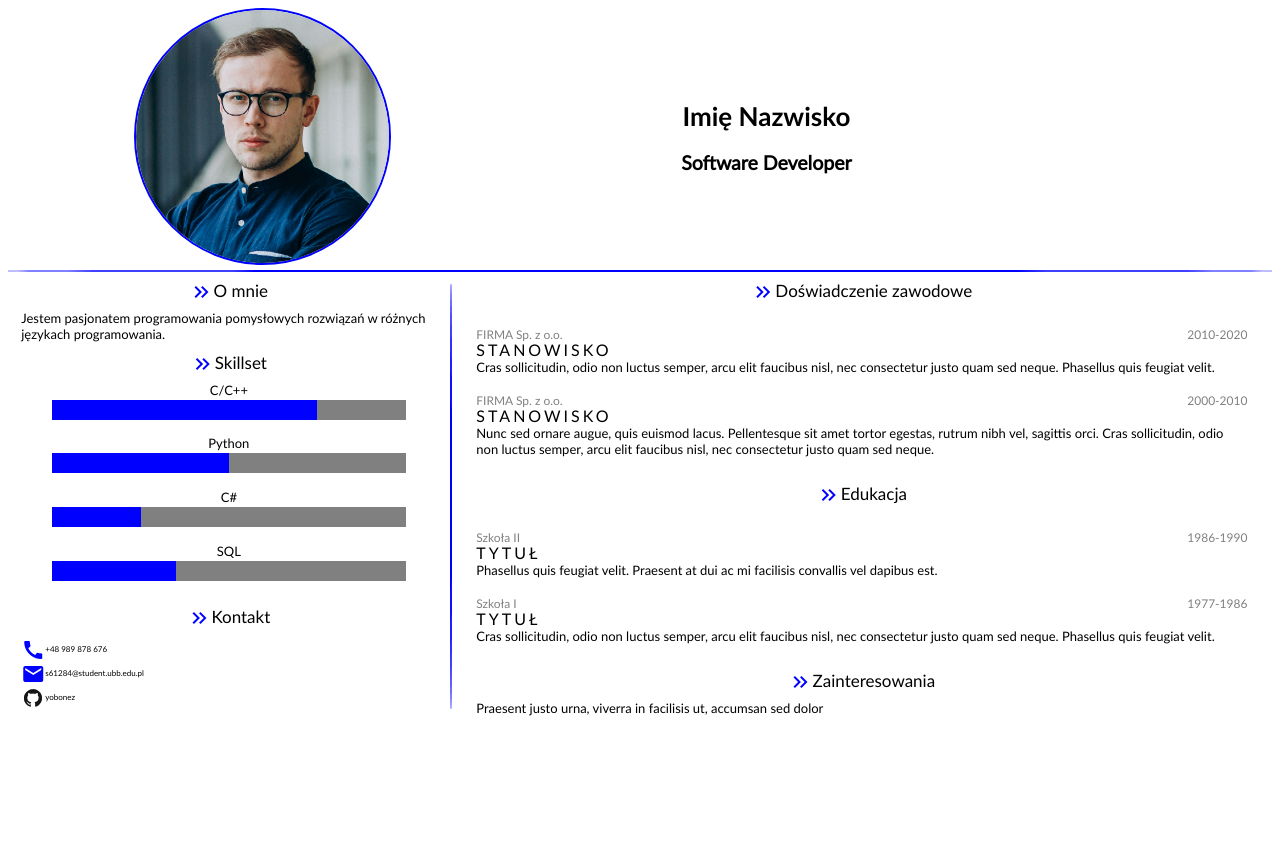
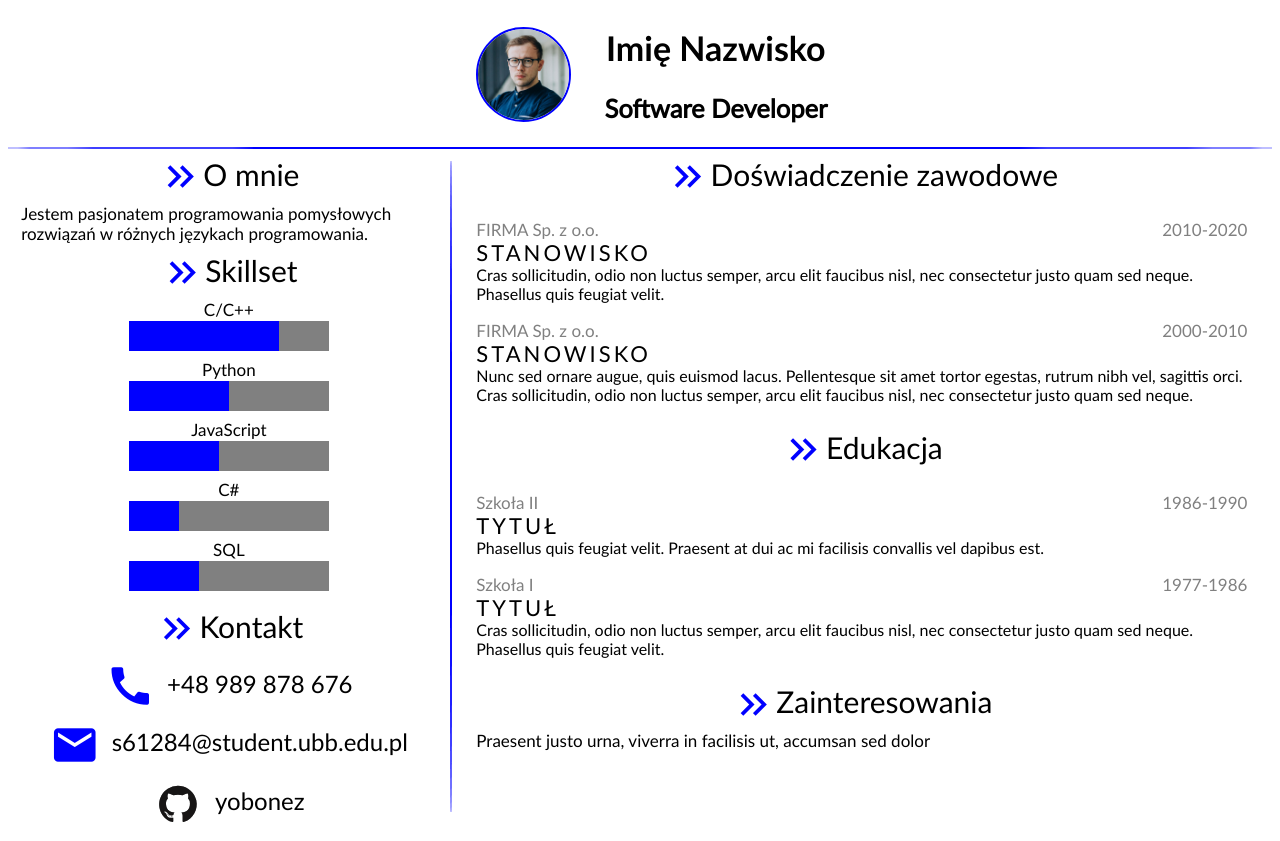
Before and after one commit to yobonez/PICKCV, a plain HTML site: page index.html in a window 1280 px wide. Before the commit the page ends 800 px from the top, so only its background shows below. Drawn offline with Linux system fonts and the light colour scheme.

Commit message:
Praca nad wersją "desktopową"

```diff
--- a/css/styles-phone-focus.css
+++ b/css/styles-phone-focus.css
@@ -14,6 +14,7 @@
     color:blue;
 }
 /* misc section */
+
 
 /* header section */
 .header {
@@ -40,6 +41,7 @@
     border-radius: 100%;
 }
 .header-elem-creds {
+    display:block;
     width:inherit;
     max-width: 60%;
     font-size: 13px;
@@ -122,10 +124,21 @@
     align-items: center;
 }
 
-.contents .contact-list p {
+.contents .contact-list a {
     display:flex;
-    align-items: center;
+    align-items:center;
     font-size:8px;
+    color: black;
+    text-decoration: none;
+}
+
+.contents .contact-list a span, img {
+    margin-right: 3%;
+    font-size:16px;
+}
+.github-icon {
+    width:16px;
+    height:16px;
 }
 
 .work-timeline {
@@ -151,3 +164,81 @@
     font-size:13px;
 }
 /* main section */
+
+
+
+/* WIP wydzielenie częsci opcji z wybranych selektorów dla
+użytkowników z większymi (szerszymi) ekranami, aka komputerami */
+
+@media only screen and (min-width:768px) {
+    .material-icons {
+        font-size:45px;
+    }
+    .header-content {
+        width:60%;
+    }
+    .header-elem-creds {
+        max-width: 30%;
+        font-size: 17px;
+    }
+    .title {
+        font-size: 30px;
+    }
+    .contents {
+        font-size:17px;
+    }
+    .contents .contact-list{
+        display:flex;
+        flex-direction: column;
+        align-items: center;
+    }
+    .contents .contact-list a {
+        font-size:24px;
+        margin:1%;
+        width:90%;
+        justify-content: center;
+    }
+    .contents .contact-list a span, img {
+        margin-right: 3%;
+        font-size:50px;
+    }
+    .github-icon {
+        width: 50px;
+        height: 50px;
+    }
+    .skills {
+        display:flex;
+        /* flex-direction: row; */
+        /* text-align:center;
+        justify-content: center;
+        align-items: center; */
+    }
+    .skill-entries {
+        display:flex;
+        justify-content: space-evenly;
+        flex-wrap: wrap;
+        width:85%;
+    }
+    .skill-bar {
+        min-height: 30px;
+        min-width: 200px;
+        background-color: gray;
+        margin-bottom: 5%;
+    }
+    .work-timeline .work-entry .entry-company{
+        /* display:flex;
+        justify-content: space-between; */
+        font-size:17px;
+        /* color:gray; */
+    }
+    .work-timeline .work-entry .entry-position{
+        /* letter-spacing: 3px; */
+        font-size:22px;
+    }
+    .work-timeline .work-entry .entry-description{
+        font-size:16px;
+    }
+}
+
+/* WIP wydzielenie częsci opcji z wybranych selektorów dla
+użytkowników z większymi (szerszymi) ekranami, aka komputerami */
--- a/index.html
+++ b/index.html
@@ -37,21 +37,35 @@
                     <div class="contents">
                         <div class="skills">
                             <div class="skill-entries">
+                                <div class="skill-entry">
                                     <p>C/C++</p>
                                     <div class="skill-bar">
                                         <div class="filler" style="max-width: 75%;"></div>
                                     </div>
+                                </div>
+                                <div class="skill-entry">
                                     <p>Python</p>
                                     <div class="skill-bar">
                                         <div class="filler" style="max-width: 50%;"></div>
                                     </div>
+                                </div>
+                                <div class="skill-entry">
+                                    <p>JavaScript</p>
+                                    <div class="skill-bar">
+                                        <div class="filler" style="max-width: 45%;"></div>
+                                    </div>
+                                </div>
+                                <div class="skill-entry">
                                     <p>C#</p>
                                     <div class="skill-bar">
                                         <div class="filler" style="max-width: 25%;"></div>
                                     </div>
+                                </div>
+                                <div class="skill-entry">
                                     <p>SQL</p>
                                     <div class="skill-bar">
                                         <div class="filler" style="max-width: 35%;"></div>
+                                    </div>
                                 </div>
                             </div>
                         </div>
@@ -62,9 +76,9 @@
                     </div>
                     <div class="contents">
                         <div class="contact-list">
-                            <p><span class="material-icons">call</span>+48 989 878 676</p>
-                            <p><span class="material-icons">mail</span>s61284@student.ubb.edu.pl</p>
-                            <p><img src="img/github.svg" width="24px" height="24px">yobonez</p>
+                            <a href="tel:+48989878676"><span class="material-icons">call</span>+48 989 878 676</a>
+                            <a href="mailto:s61284@student.ubb.edu.pl"><span class="material-icons">mail</span>s61284@student.ubb.edu.pl</a>
+                            <a href="https://github.com/yobonez" target="_blank"><img class="github-icon" src="img/github.svg">yobonez</a>
                         </div>
                     </div>
                 </div>
```
Lines whose indentation alone changed are shown as unchanged.
